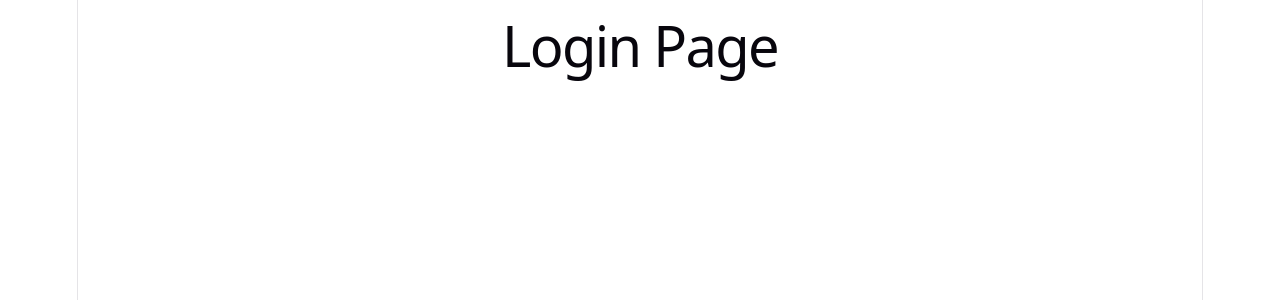
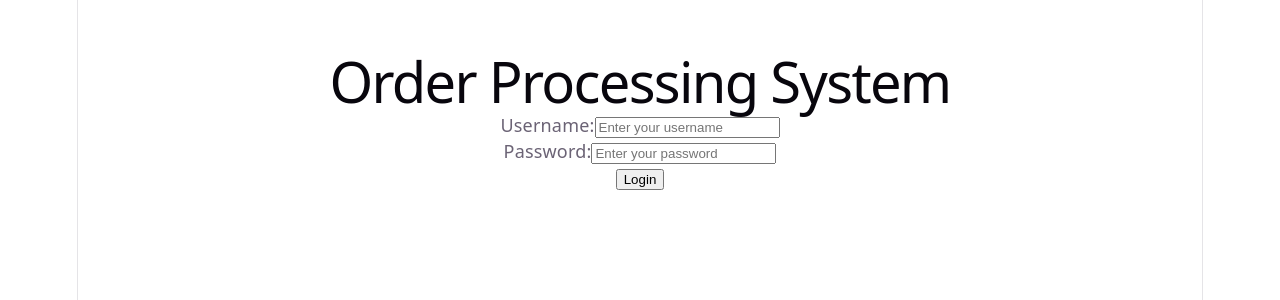
Before and after one commit to aiellogabri05-glitch/order-processing-frontend, a React (Vite) app: page / in a window 1280 px wide. Shown: the top 300 px of the page. Built offline with nearby package versions, Linux system fonts and the light colour scheme.

Commit message:
feat: implement authentication flow

```diff
--- a/src/contexts/AuthContext.tsx
+++ b/src/contexts/AuthContext.tsx
@@ -2,6 +2,8 @@ import { createContext, useState } from 'react';
 import type { ReactNode } from 'react';
 import type { AuthContextType } from '../types/AuthContextType';
 import type { User } from '../types/User';
+import type { LoginRequest } from '../types/LoginRequest';
+
 import { login as loginService, logout as logoutService } from '../services/AuthService';
 
 export const AuthContext = createContext<AuthContextType | undefined>(undefined);
@@ -11,20 +13,15 @@ interface AuthProviderProps {
 }
 
 export function AuthProvider({ children }: AuthProviderProps) {
-    const [user, setUser] = useState<User | null>(null);
-    const [isLoading, setIsLoading] = useState<boolean>(false);
+  const [user, setUser] = useState<User | null>(null);
+  const [isLoading, setIsLoading] = useState<boolean>(false);
 
-    const login = async (
-        username: string,
-        password: string,
-    ): Promise<void> => {
+    const login = async (request: LoginRequest): Promise<void> => {
         setIsLoading(true);
         try {
-            const response = await loginService({
-                username,
-                 password
-                });
+            const response = await loginService(request);
             setUser(response.user);
+            // setIsAuthenticated(true);
         } finally {
             setIsLoading(false);
         }
@@ -33,20 +30,19 @@ export function AuthProvider({ children }: AuthProviderProps) {
     const logout = async (): Promise<void> => {
         await logoutService();
         setUser(null);
-    };
+        // setIsAuthenticated(false);
+    }
 
     const isAuthenticated = user !== null;
 
     return (
-        <AuthContext.Provider
-            value={{
-                user,
-                login,
-                logout,
-                isAuthenticated,
-                isLoading,
-            }}
-        >
+        <AuthContext.Provider value={{
+            user,
+            isAuthenticated,
+            isLoading,
+            login,
+            logout,
+             }}>
             {children}
         </AuthContext.Provider>
     );
--- a/src/pages/LoginPage.tsx
+++ b/src/pages/LoginPage.tsx
@@ -1,5 +1,78 @@
+import { useState } from 'react';
+import { useAuth } from '../hooks/useAuth';
+import type { LoginRequest } from '../types/LoginRequest';
+import { useNavigate } from 'react-router-dom';
+
+
+
 function LoginPage() {
-  return <h1>Login Page</h1>;
+    const [username, setUsername] = useState('');
+    const [password, setPassword] = useState('');
+    const [error, setError] = useState('');
+
+    const { login, isLoading } = useAuth();
+    const navigate = useNavigate();
+
+    const handleSubmit = async (
+        event: React.FormEvent<HTMLFormElement>
+    ): Promise<void> => {
+        event.preventDefault();
+
+        setError('');
+
+        if ( !username || !password) {
+
+            setError ('Please enter both username and password');
+            return;
+        }
+
+        const request: LoginRequest = {
+            username,
+            password,
+        };
+
+        try {
+            await login(request);
+
+            navigate ('/dashboard');
+        } catch {
+            setError('invalid username or paswword.');
+        }
+        };
+
+    return <main>
+        <h1>Order Processing System</h1>
+        {error && <p style={{ color: 'red' }}>{error}</p>}
+
+        <form onSubmit={handleSubmit}>
+            <div>
+                <label htmlFor="username">Username:</label>
+                <input
+                    id="username"
+                    type="text"
+                    placeholder="Enter your username"
+                    value={username}
+                    onChange={(e) => setUsername(e.target.value)}
+                />
+            </div>
+            <div>
+                <label htmlFor="password">Password:</label>
+                <input
+                    id="password"
+                    type="password"
+                    placeholder="Enter your password"
+                    value={password}
+                    onChange={(e) => setPassword(e.target.value)}
+                />
+            </div>
+            <button type="submit"
+            disabled={isLoading}
+            >
+                {isLoading ? 'Logging in...' : 'Login'}
+
+            </button>
+        </form>
+    </main>
 }
 
 export default LoginPage;
--- a/src/types/AuthContextType.ts
+++ b/src/types/AuthContextType.ts
@@ -1,10 +1,10 @@
+import type { LoginRequest } from './LoginRequest';
 import type { User } from './User';
 
 export interface AuthContextType {
+  user: User | null;
   isAuthenticated: boolean;
   isLoading: boolean;
-  user: User | null;
-
-  login: () => Promise<void>;
+  login: (request: LoginRequest) => Promise<void>;
   logout: () => Promise<void>;
 }
```
Also changed, not shown: src/App.tsx (+4 -4 lines).
